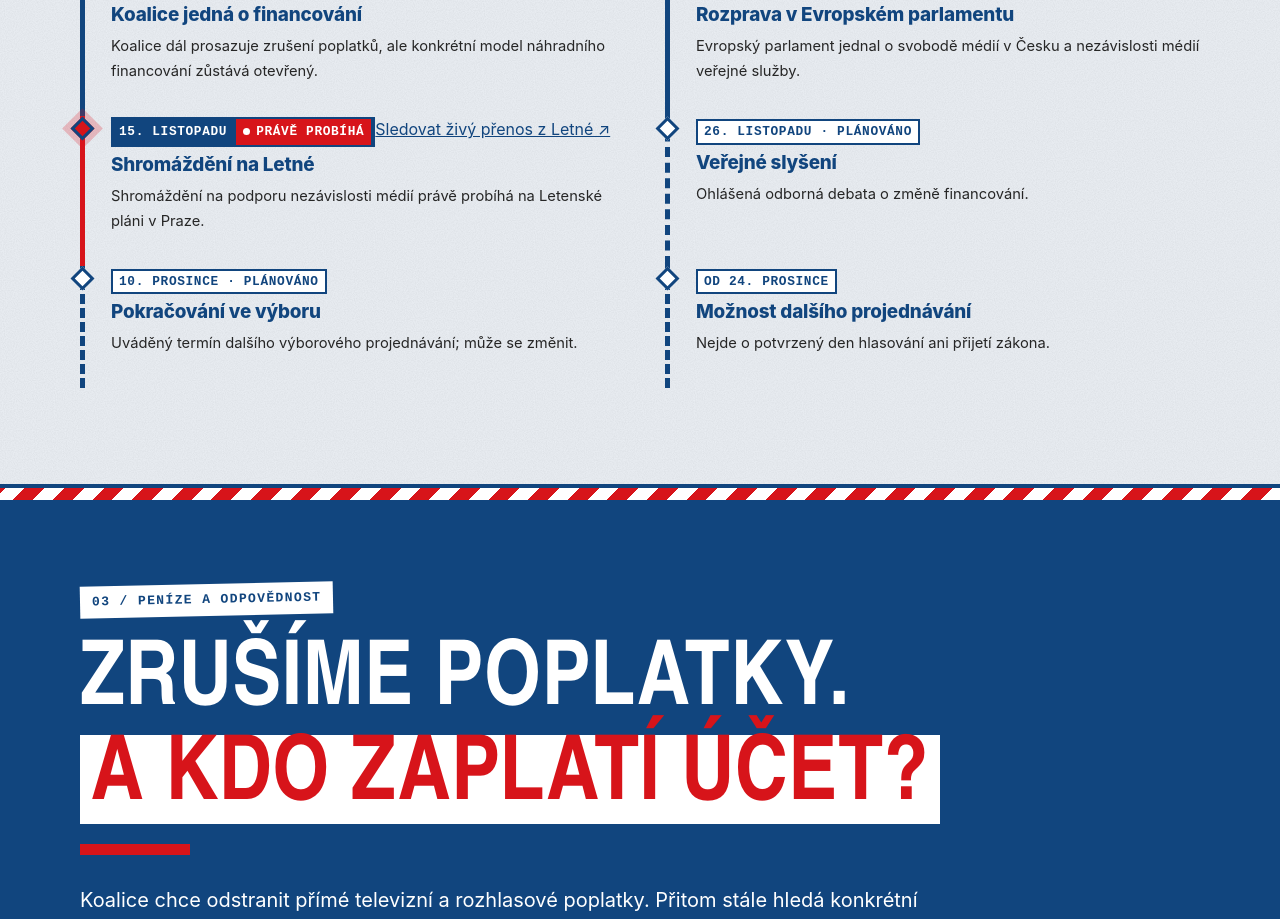
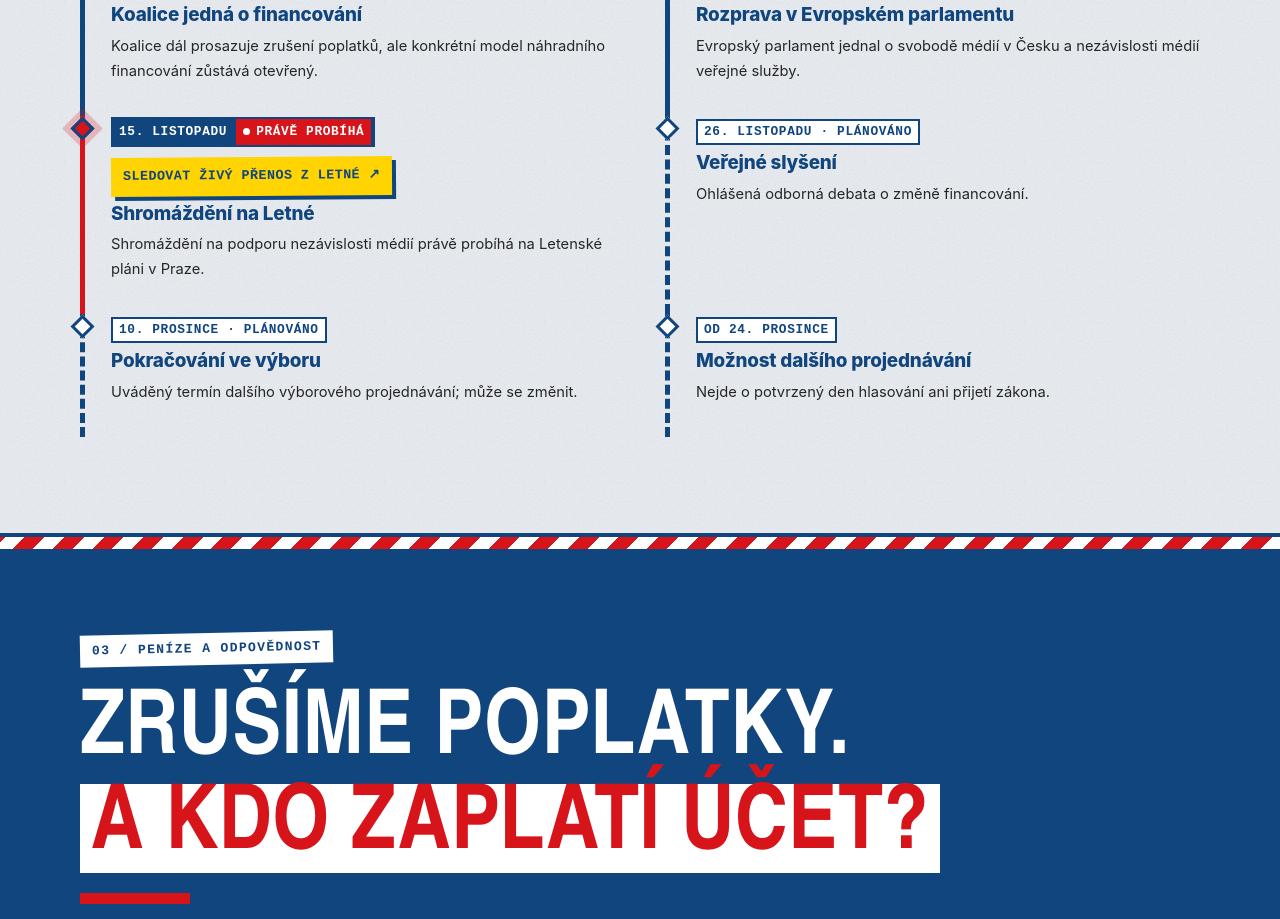
Before and after one commit to Jiri-web/nevole, a plain HTML site: page index.html in a window 1280 px wide. Shown: the part 4715-5634 px from the top of the page. Drawn offline with Linux system fonts and the light colour scheme.

Commit message:
Upravit vzhled odkazu na živý přenos

```diff
--- a/styles.css
+++ b/styles.css
@@ -283,6 +283,8 @@ h3{font-size:1.2rem;font-weight:800;margin:0 0 10px;letter-spacing:-.01em}
 .timeline-item.live-now time{display:inline-flex;align-items:center;gap:9px;background:var(--ink);padding-right:4px}
 .timeline-live-label{display:inline-flex;align-items:center;gap:6px;background:var(--red);padding:2px 7px;color:#fff}
 .timeline-live-label::before{content:"";width:7px;height:7px;border-radius:50%;background:#fff;box-shadow:0 0 0 0 rgba(255,255,255,.7);animation:timeline-live-dot 1.35s ease-out infinite}
+.timeline-live-stream{display:table;margin-top:10px;padding:8px 12px;background:var(--yellow);color:var(--ink);box-shadow:4px 4px 0 var(--ink);font-family:var(--type);font-size:.84rem;font-weight:700;text-transform:uppercase;letter-spacing:.03em;text-decoration:none;transform:rotate(-.4deg)}
+.timeline-live-stream:hover,.timeline-live-stream:focus-visible{background:var(--red);color:#fff;outline:3px solid var(--ink);outline-offset:2px}
 @keyframes timeline-live-pulse{
   0%,100%{box-shadow:0 0 0 0 rgba(220,20,30,.15)}
   50%{box-shadow:0 0 0 9px rgba(220,20,30,.28)}
```
